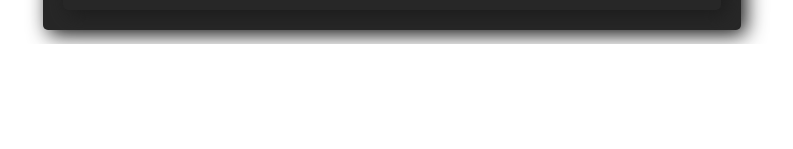
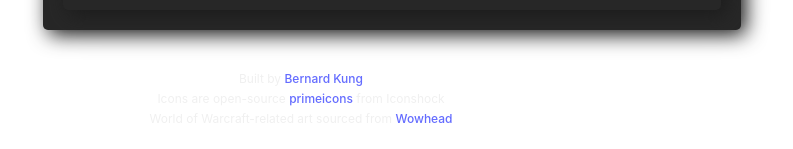
Before and after one commit to bernardkung/whatshouldirun, a React (Vite) app: page / in a window 1280 px wide. Shown: the part 1680-1829 px from the top of the page, without its empty margins (339-1132 px from the left). Before the commit the page ends 1724 px from the top, so only its background shows below. Built offline with nearby package versions, Linux system fonts and the light colour scheme.

Commit message:
added footer

```diff
--- a/src/App.css
+++ b/src/App.css
@@ -125,6 +125,18 @@ h2 {
   width: 100%;
 }
 
+.doubleCaret {
+  height: 36px;
+  margin-right: 4px;
+  transform: rotate(0deg);
+  animation: reverse-rotate 0.3s;
+}
+
+.doubleCaret.expanded {
+  animation: rotate 0.3s;
+  transform: rotate(180deg);
+}
+
 .dungeonGroup {
   position: relative;
   display: block;
@@ -200,19 +212,6 @@ h3 {
   from {transform:rotate(-180deg);}
   to {transform:rotate(0deg);}
 }
-
-.doubleCaret {
-  height: 36px;
-  margin-right: 4px;
-  transform: rotate(0deg);
-  animation: reverse-rotate 0.3s;
-}
-
-.doubleCaret.expanded {
-  animation: rotate 0.3s;
-  transform: rotate(180deg);
-}
-
 
 .caret {
   height: 36px;
@@ -356,3 +355,12 @@ h3 {
   display: none;
   visibility: hidden;
 }
+
+.footer {
+  margin: 30px 0 20px 0;
+  font-size: 12px;
+}
+
+.footer > p {
+  margin: 2px;
+}
--- a/src/App.jsx
+++ b/src/App.jsx
@@ -435,8 +435,13 @@ function App() {
           { dungeonDivs }
         </div>
 
+      </div>
 
-      </div>
+      <div className={'footer'}>
+          <p>Built by <a href='https://bernardkung.github.io/'>Bernard Kung</a></p>
+          <p>Icons are open-source <a href="https://www.iconshock.com/freeicons/collection/primeicons">primeicons</a> from Iconshock</p>
+          <p>World of Warcraft-related art sourced from <a href="https://www.wowhead.com/wow/retail">Wowhead</a></p>
+        </div>
 
 
     </>
```
Also changed, not shown: public/info-circle.svg (added).
